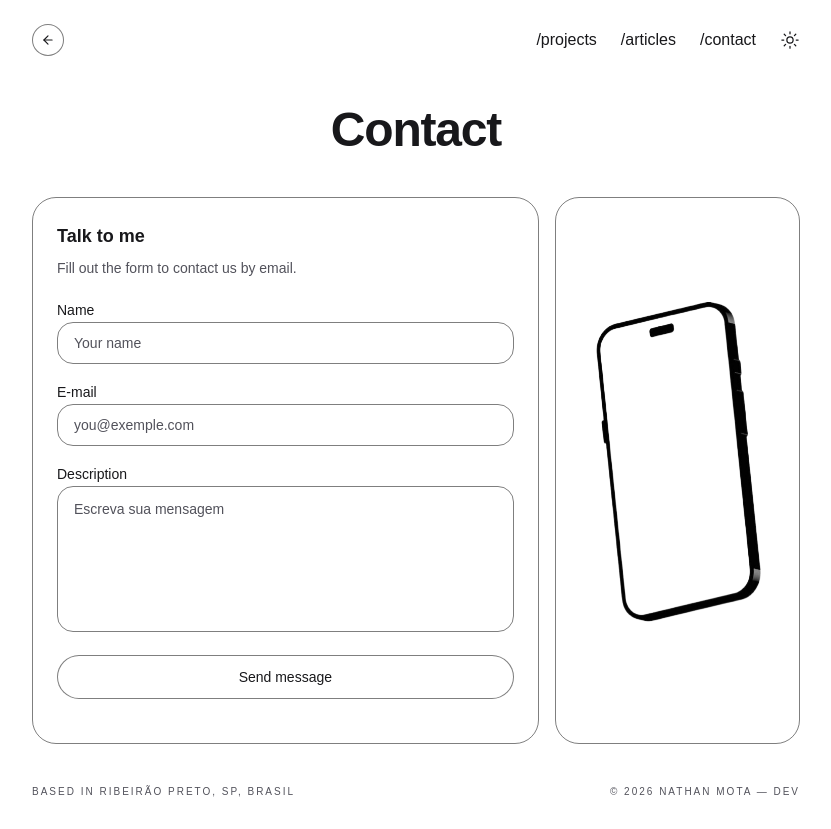
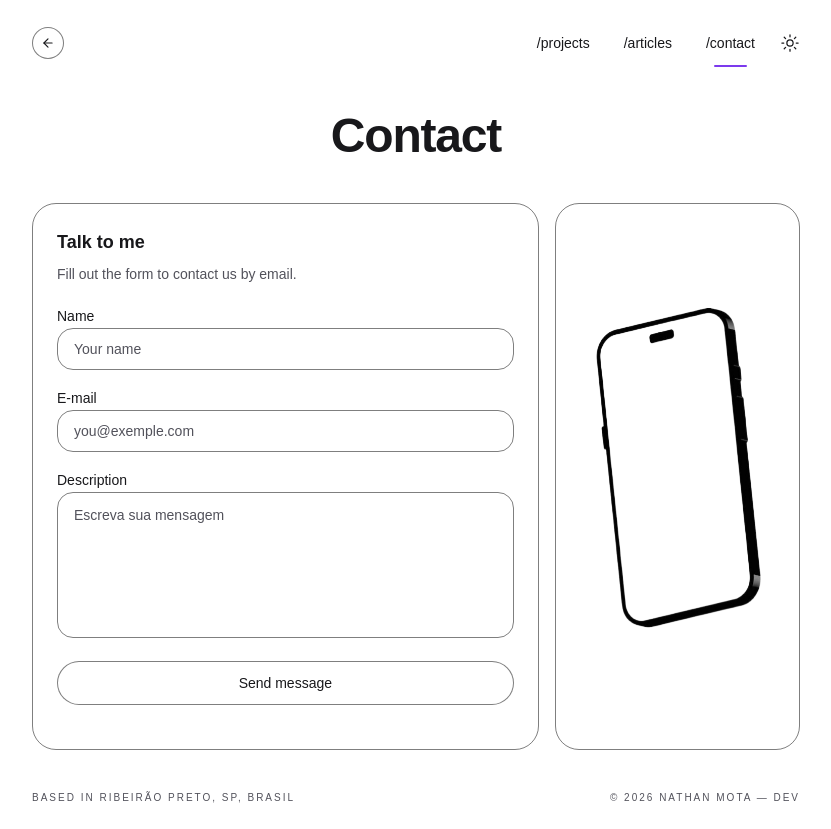
Before and after one commit to nathanmota-dev/portfolio-v2, a Next.js app: page /contact in a window 1280 px wide. Shown: the whole page, without its empty margins (224-1055 px from the left). Built offline with nearby package versions, Linux system fonts and the light colour scheme.

Commit message:
feat: style link navbar indication

```diff
--- a/app/globals.css
+++ b/app/globals.css
@@ -146,3 +146,24 @@ article a {
 .animate-float-slow {
   animation: float 3s ease-in-out infinite;
 }
+
+.nav-link {
+  @apply relative px-2 py-2 text-sm font-medium rounded-3xl transition-all duration-300;
+  border: 1px solid transparent;
+}
+
+.nav-link.active::after {
+  content: "";
+  position: absolute;
+  left: 25%;
+  bottom: -6px;
+  width: 50%;
+  height: 2px;
+  background-color: var(--color-primary);
+  border-radius: 9999px;
+}
+
+.nav-link:hover {
+  border-color: var(--color-primary);
+  box-shadow: 0 0 0 4px color-mix(in srgb, var(--color-primary) 15%, transparent);
+}
--- a/components/navbar/navbar.tsx
+++ b/components/navbar/navbar.tsx
@@ -14,7 +14,7 @@ export default function Navbar() {
         <div className="max-w-3xl mx-auto space-y-8 py-2 px-4 lg:px-0">
             <nav className="flex items-center justify-between py-4">
                 {isHome ? (
-                    <div className="flex items-center font-display font-bold text-lg">
+                    <div className="flex items-center font-display font-bold text-base md:text-lg">
                         Nathan Mota
                     </div>
                 ) : (
@@ -24,11 +24,30 @@ export default function Navbar() {
                         </Link>
                     </Button>
                 )}
-                <div className="flex items-center gap-4 md:gap-6">
-                    <Link href="/projects" className="nav-link">/projects</Link>
-                    <Link href="/articles" className="nav-link">/articles</Link>
-                    <Link href="/contact" className="nav-link">/contact</Link>
-                    <ThemeToggle />
+                <div className="flex items-center lg:gap-4 md:gap-6">
+                    <Link
+                        href="/projects"
+                        className={`nav-link ${pathname === "/projects" ? "active" : ""}`}
+                    >
+                        /projects
+                    </Link>
+
+                    <Link
+                        href="/articles"
+                        className={`nav-link ${pathname === "/articles" ? "active" : ""}`}
+                    >
+                        /articles
+                    </Link>
+
+                    <Link
+                        href="/contact"
+                        className={`nav-link ${pathname === "/contact" ? "active" : ""}`}
+                    >
+                        /contact
+                    </Link>
+                    <div className="ml-2 sm:ml-0 flex justify-center">
+                        <ThemeToggle />
+                    </div>
                 </div>
             </nav>
         </div>
```
